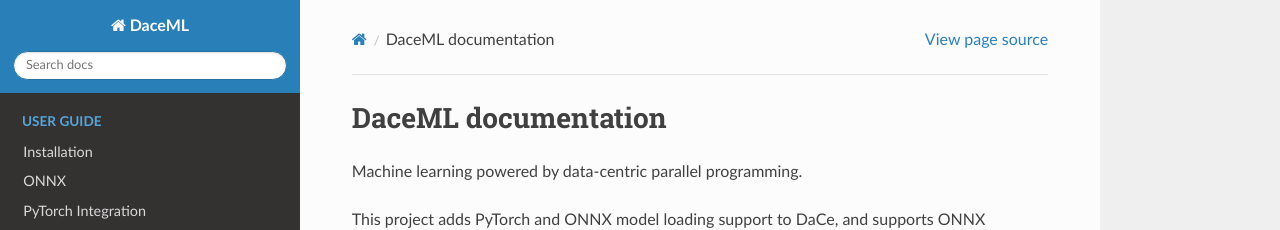
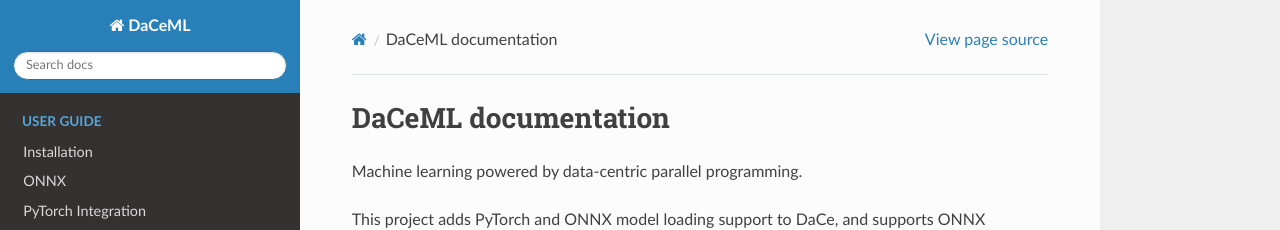
Before and after one commit to spcl/daceml, a Sphinx documentation site: the page built from doc/index.rst, in a window 1280 px wide and 900 px high. Shown: the top 230 px of the window. Built offline with Sphinx 7.4.7 and the Read the Docs theme 2.0.0, drawn with Linux system fonts in a browser that asks for light colours.

```diff
--- a/doc/conf.py
+++ b/doc/conf.py
@@ -15,9 +15,9 @@ if on_rtd:
 
 # -- Project information -----------------------------------------------------
 
-project = 'DaceML'
+project = 'DaCeML'
 copyright = '2020, Scalable Parallel Computing Laboratory, ETH Zurich'
-author = 'Scalable Parallel Computing Laboratory, ETH Zurich, and the DaceML authors'
+author = 'Scalable Parallel Computing Laboratory, ETH Zurich, and the DaCeML authors'
 
 # -- Configuration -----------------------------------------------------------
 
--- a/doc/index.rst
+++ b/doc/index.rst
@@ -1,4 +1,4 @@
-DaceML documentation
+DaCeML documentation
 ==================================
 Machine learning powered by data-centric parallel programming.
 
--- a/doc/overviews/autodiff.rst
+++ b/doc/overviews/autodiff.rst
@@ -10,7 +10,7 @@ hand-writing backward passes for all differentiable operators, DaceML has a symb
 
 Using Autodiff
 --------------
-There are two main ways to generate backward passes in DaceML.
+There are two main ways to generate backward passes in DaCeML.
 
 :class:`~daceml.pytorch.DaceModule`
     This class includes a ``backward`` parameter. If ``True``, the autodiff engine will be used to add a backward pass
--- a/doc/overviews/development.rst
+++ b/doc/overviews/development.rst
@@ -31,12 +31,12 @@ The CI runs several tests using the ``Makefile``:
     Build the documentation.
 
 ``make check-formatting``
-    This runs the formatting checks. The DaceML codebase is formatted using ``yapf``. Use ``check-formatting-names`` to
+    This runs the formatting checks. The DaCeML codebase is formatted using ``yapf``. Use ``check-formatting-names`` to
     only print the names of the misformatted files.
 
 Testing
 -------
-DaceML uses ``pytest`` to run tests. The pytest runner takes a custom argument ``--gpu`` to run GPU tests.
+DaCeML uses ``pytest`` to run tests. The pytest runner takes a custom argument ``--gpu`` to run GPU tests.
 Tests can be parallelized using ``xdist`` by passing the arguments ``-n auto --dist loadfile``.
 
 If you provide the fixture (i.e. an argument to the test) with name ``gpu``, then the test will be parameterized to pass
--- a/doc/overviews/installation.rst
+++ b/doc/overviews/installation.rst
@@ -1,7 +1,7 @@
 Installation
 ============
 
-DaceML can be installed by using ``pip install git+https://github.com/spcl/daceml``. It is recommended to install the desired version of PyTorch first.
+DaCeML can be installed by using ``pip install git+https://github.com/spcl/daceml``. It is recommended to install the desired version of PyTorch first.
 
 Alternatively, clone the repository and install using::
 
@@ -13,7 +13,7 @@ See :ref:`dev` for more details on the ``Makefile``.
 
 Installing ONNXRuntime
 ----------------------
-DaceML executes ONNX operators using `ONNXRuntime <https://github.com/microsoft/onnxruntime>`_ by default. To enable this, a patched version [#f1]_ of ONNXRuntime needs to be installed and setup.
+DaCeML executes ONNX operators using `ONNXRuntime <https://github.com/microsoft/onnxruntime>`_ by default. To enable this, a patched version [#f1]_ of ONNXRuntime needs to be installed and setup.
 
 ONNXRuntime can be installed from source or from a prebuilt release.
 
```
Also changed, not shown: README.md (+7 -7 lines).
